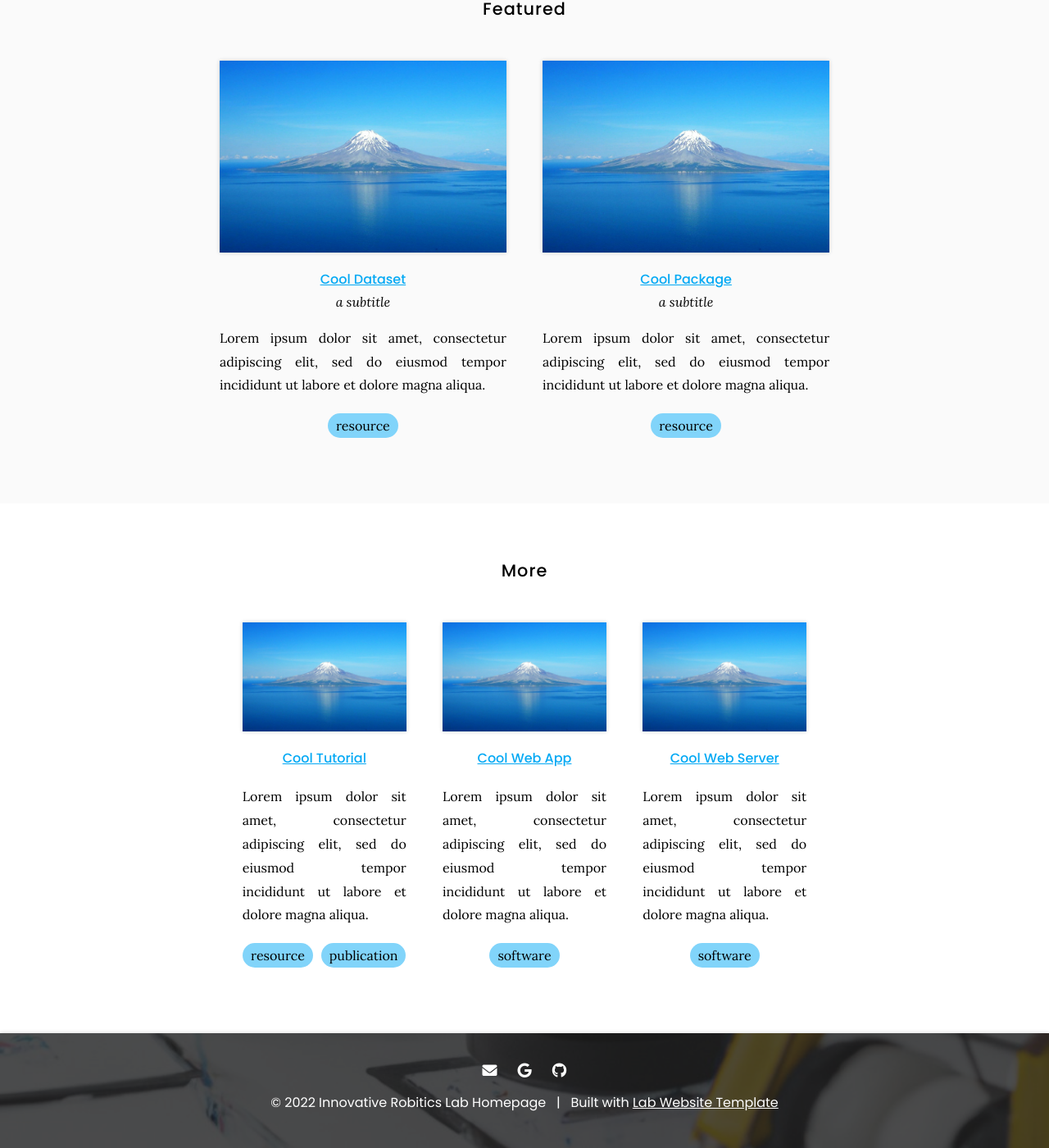
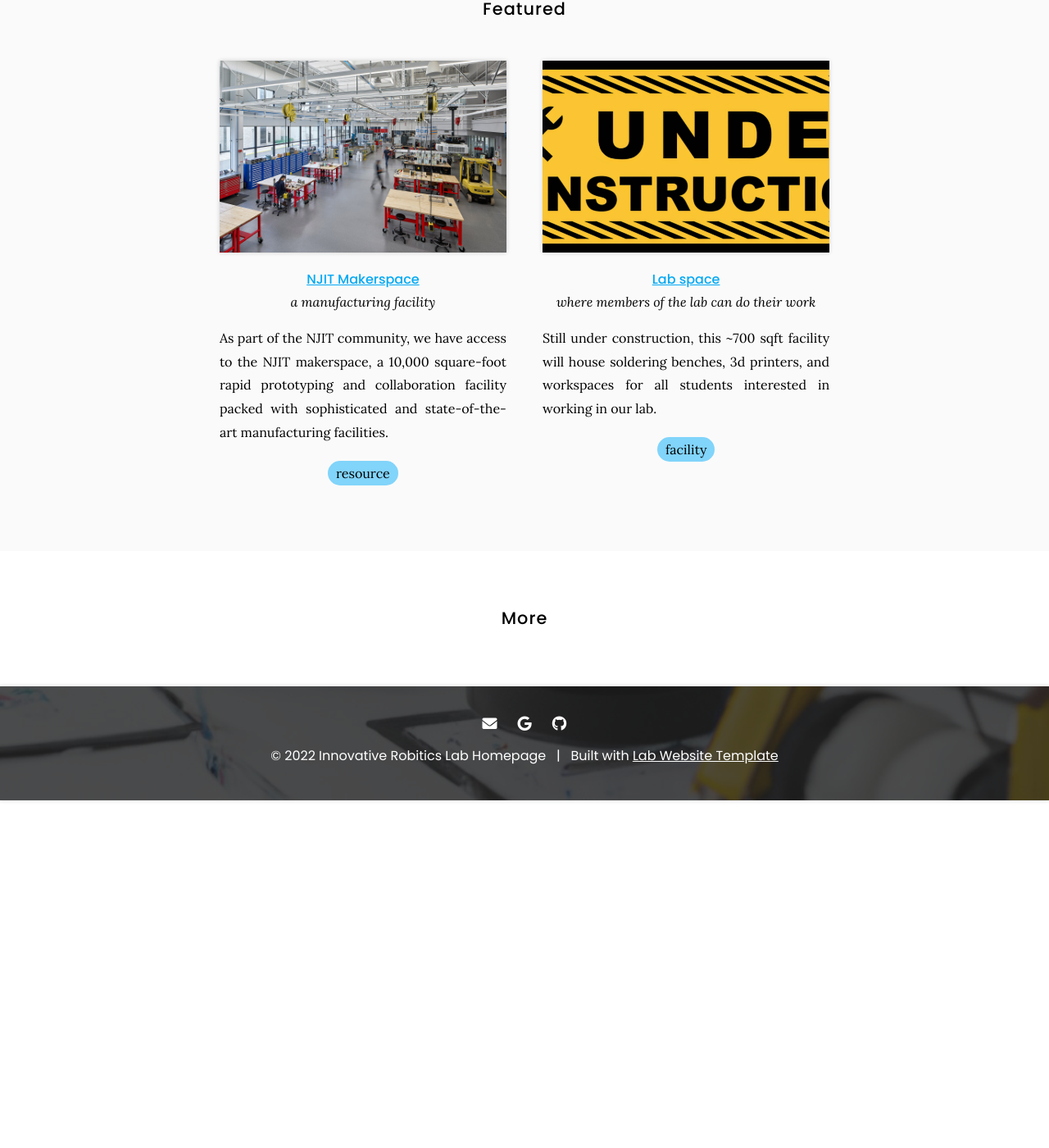
Before and after one commit to innovative-robotics/innovative-robotics.github.io, a Jekyll site: the page built from tools/index.md, in a window 1280 px wide and 1400 px high, scrolled down 445 px. Shown: the whole window at 82% size. Built offline with Jekyll 4.4.1, drawn with Linux system fonts in a browser that asks for light colours; after the commit the page ends 1421 px from its top, so only the background shows below that.

Commit message:
Update tools.yaml

```diff
--- a/_data/tools.yaml
+++ b/_data/tools.yaml
@@ -1,47 +1,17 @@
-- title: Cool Dataset
-  subtitle: a subtitle
+- title: NJIT Makerspace
+  subtitle: a manufacturing facility
   group: featured
-  image: images/photo.jpg
-  link: https://github.com/
-  description: Lorem ipsum dolor sit amet, consectetur adipiscing elit, sed do eiusmod tempor incididunt ut labore et dolore magna aliqua.
-  repo: greenelab/lab-website-template
+  image: images/photo_makerspace.jpg
+  link: https://www.njitmakerspace.com/
+  description: As part of the NJIT community, we have access to the NJIT makerspace, a 10,000 square-foot rapid prototyping and collaboration facility packed with sophisticated and state-of-the-art manufacturing facilities.
   tags:
     - resource
 
-- title: Cool Package
-  subtitle: a subtitle
+- title: Lab space
+  subtitle: where members of the lab can do their work
   group: featured
-  image: images/photo.jpg
-  link: https://github.com/
-  description: Lorem ipsum dolor sit amet, consectetur adipiscing elit, sed do eiusmod tempor incididunt ut labore et dolore magna aliqua.
-  repo: greenelab/lab-website-template
+  image: images/under_construction.png
+  link: https://innovative-robotics.github.io
+  description: Still under construction, this ~700 sqft facility will house soldering benches, 3d printers, and workspaces for all students interested in working in our lab.
   tags:
-    - resource
-
-- title: Cool Tutorial
-  group: more
-  image: images/photo.jpg
-  link: https://github.com/
-  description: Lorem ipsum dolor sit amet, consectetur adipiscing elit, sed do eiusmod tempor incididunt ut labore et dolore magna aliqua.
-  repo: greenelab/lab-website-template
-  tags:
-    - resource
-    - publication
-
-- title: Cool Web App
-  group: more
-  image: images/photo.jpg
-  link: https://github.com/
-  description: Lorem ipsum dolor sit amet, consectetur adipiscing elit, sed do eiusmod tempor incididunt ut labore et dolore magna aliqua.
-  repo: greenelab/lab-website-template
-  tags:
-    - software
-
-- title: Cool Web Server
-  group: more
-  image: images/photo.jpg
-  link: https://github.com/
-  description: Lorem ipsum dolor sit amet, consectetur adipiscing elit, sed do eiusmod tempor incididunt ut labore et dolore magna aliqua.
-  repo: greenelab/lab-website-template
-  tags:
-    - software
+    - facility
```
